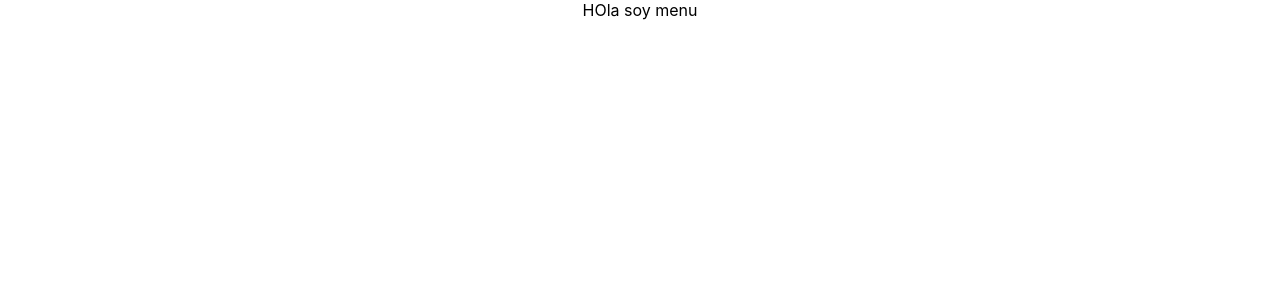
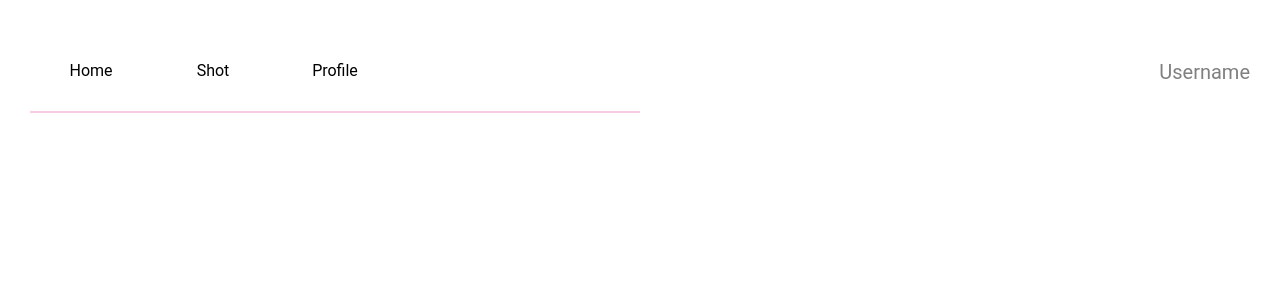
Before and after one commit to dfloresdev/platzi-employees, a React (Create React App) app: page / in a window 1280 px wide. Shown: the top 300 px of the page. Built offline with nearby package versions, Linux system fonts and the light colour scheme.

Commit message:
[SECTION] header ready

```diff
--- a/src/assets/styles/components/header/Header.scss
+++ b/src/assets/styles/components/header/Header.scss
@@ -0,0 +1,69 @@
+@import "../../variables.scss";
+
+.menu {
+  display: grid;
+  grid-template-columns: repeat(2, 1fr);
+
+  label {
+    display: none;
+    font-size: 20px;
+    color: $colorText;
+    cursor: pointer;
+  }
+
+  @media only screen and (max-width: 600px) {
+    label {
+      display: block;
+    }
+    .menu--items {
+      display: none;
+      position: absolute;
+      margin: 26px 0 26px -30px;
+      background-color: white;
+      width: 100%;
+      box-shadow: 0px 12px 19px -10px #cd7cf2;
+
+      p {
+        font-size: 20px;
+        margin: 10px 0;
+      }
+      p:hover {
+        border-bottom: 2px solid $colorInactiveBorder;
+      }
+    }
+
+    #toggle:checked + .menu--items {
+      display: block;
+    }
+  }
+
+  #toggle {
+    display: none;
+  }
+
+  &--items {
+    display: grid;
+    grid-template-columns: repeat(5, 1fr);
+    justify-items: center;
+
+    a {
+      width: 100%;
+      text-align: center;
+      padding: 15px 0;
+      border-bottom: 2px solid $colorInactiveBorder;
+      text-decoration: none;
+      color: black;
+    }
+
+    a:hover {
+      border-bottom: 4px solid $colorPrincipal;
+      color: $colorPrincipal;
+    }
+  }
+
+  &--userName {
+    margin: auto 0px auto auto;
+    color: $colorText;
+    font-size: 20px;
+  }
+}
--- a/src/assets/styles/index.css
+++ /dev/null
@@ -1,13 +0,0 @@
-body {
-  margin: 0;
-  font-family: -apple-system, BlinkMacSystemFont, 'Segoe UI', 'Roboto', 'Oxygen',
-    'Ubuntu', 'Cantarell', 'Fira Sans', 'Droid Sans', 'Helvetica Neue',
-    sans-serif;
-  -webkit-font-smoothing: antialiased;
-  -moz-osx-font-smoothing: grayscale;
-}
-
-code {
-  font-family: source-code-pro, Menlo, Monaco, Consolas, 'Courier New',
-    monospace;
-}
--- /dev/null
+++ b/src/assets/styles/index.scss
@@ -0,0 +1,7 @@
+@import "variables.scss";
+
+body {
+  margin: 30px 30px;
+  padding: 0;
+  font-family: $roboto;
+}
--- /dev/null
+++ b/src/assets/styles/variables.scss
@@ -0,0 +1,5 @@
+$colorPrincipal: #cd7cf2;
+$colorText: #808080;
+$colorInactiveBorder: #f9cce6;
+$roboto: "Roboto", sans-serif;
+$colorHighlighted: black;
--- a/src/components/header/Header.jsx
+++ b/src/components/header/Header.jsx
@@ -2,9 +2,26 @@ import React from "react";
 import "../../assets/styles/components/header/Header.scss";
 
 const Header = () => (
-  <>
-    <div>HOla soy menu</div>
-  </>
+  <div className="menu">
+    <label for="toggle">&#9776;</label>
+    <input id="toggle" type="checkbox" />
+    <div className="menu--items">
+      <a href="#" rel="noopener noreferrer">
+        <p>Home</p>
+      </a>
+      <a href="#" rel="noopener noreferrer">
+        <p>Shot</p>
+      </a>
+      <a href="#" rel="noopener noreferrer">
+        <p>Profile</p>
+      </a>
+      <a></a>
+      <a></a>
+    </div>
+    <div className="menu--userName">
+      <p>Username</p>
+    </div>
+  </div>
 );
 
 export default Header;
--- a/src/index.js
+++ b/src/index.js
@@ -1,6 +1,6 @@
 import React from "react";
 import ReactDOM from "react-dom";
-import "./assets/styles/index.css";
+import "./assets/styles/index.scss";
 import App from "./containers/App";
 import * as serviceWorker from "./serviceWorker";
 
```
